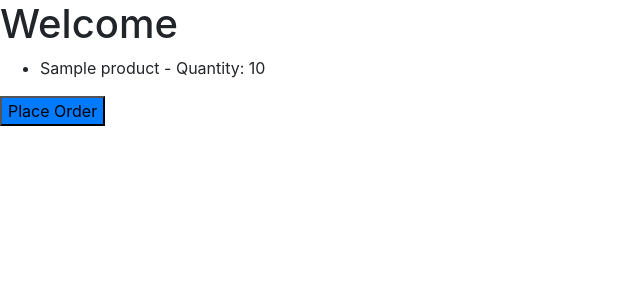
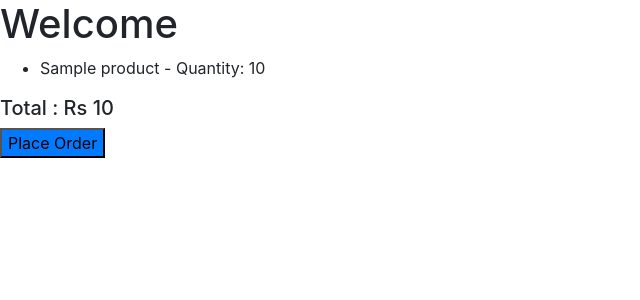
Before and after one commit to Arslanbaig84/Practicing-Foodshop, a Django app: template transactions/templates/transactions/cart.html in a window 1280 px wide. Shown: the part 56-356 px from the top of the page, without its empty margins (0-640 px from the left). Run offline with Django 4.2, Linux system fonts and the light colour scheme; the template is opened without the code that fills it: most values are stand-ins (such as "Sample title", 1, 10 or a date in 2020).

Commit message:
added total price to cart UI

```diff
--- a/transactions/templates/transactions/cart.html
+++ b/transactions/templates/transactions/cart.html
@@ -13,6 +13,9 @@ Cart
         </li>
     {% endfor %}
 </ul>
+<h5>
+    Total : Rs {{cart_price}}
+</h5>
 <a href="#">
     <button class="bg-primary">Place Order</button>
 </a>
--- a/transactions/views.py
+++ b/transactions/views.py
@@ -22,4 +22,5 @@ def add_to_cart(request, product_id):
 def cart(request):
     cart = get_object_or_404(Cart, user=request.user)
     cart_items = CartItem.objects.filter(cart=cart)
-    return render(request, 'transactions/cart.html', {'cart': cart, 'cart_items': cart_items})
+    cart_price = Cart.total_price(cart)
+    return render(request, 'transactions/cart.html', {'cart': cart, 'cart_items': cart_items, 'cart_price':cart_price})
```
